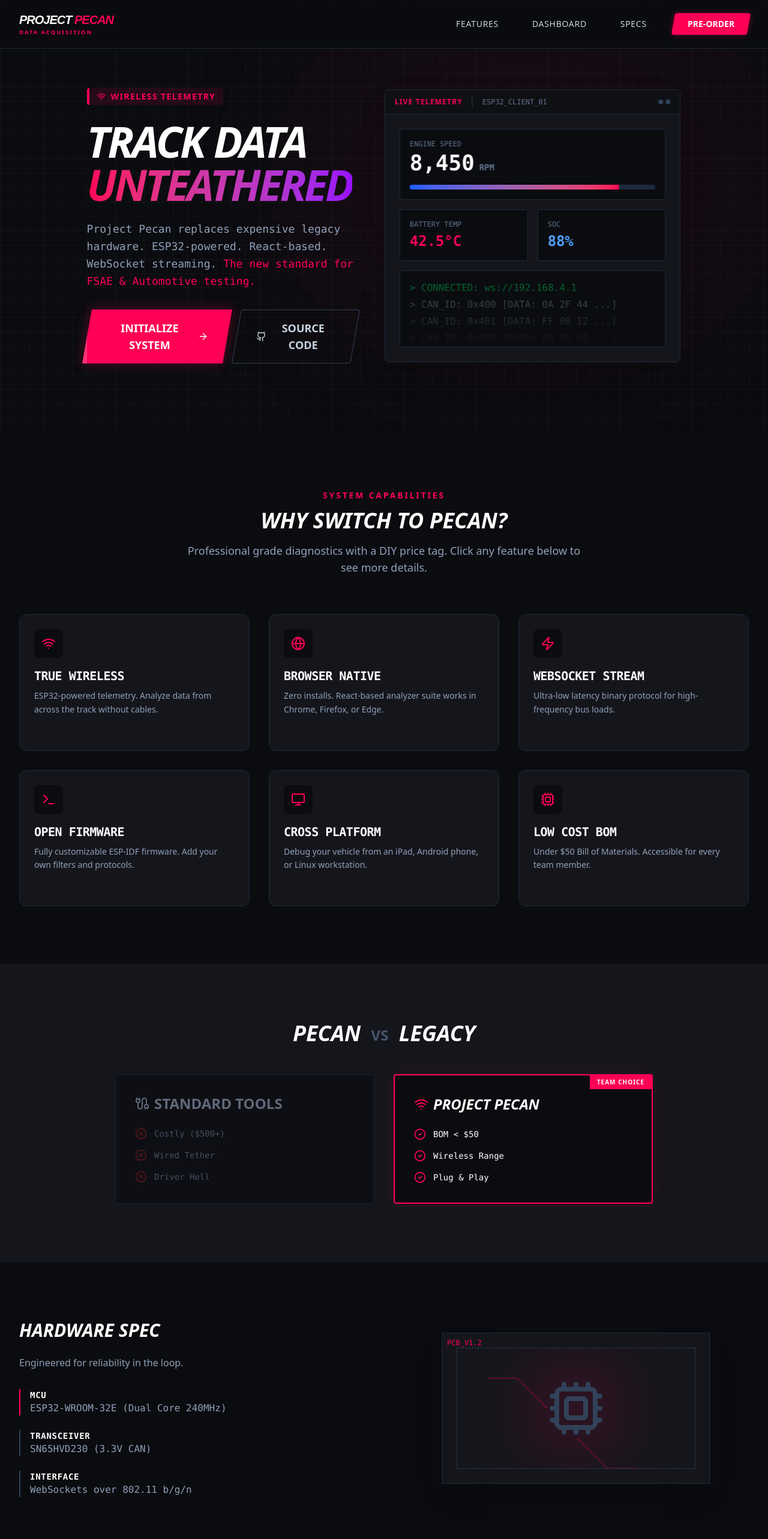
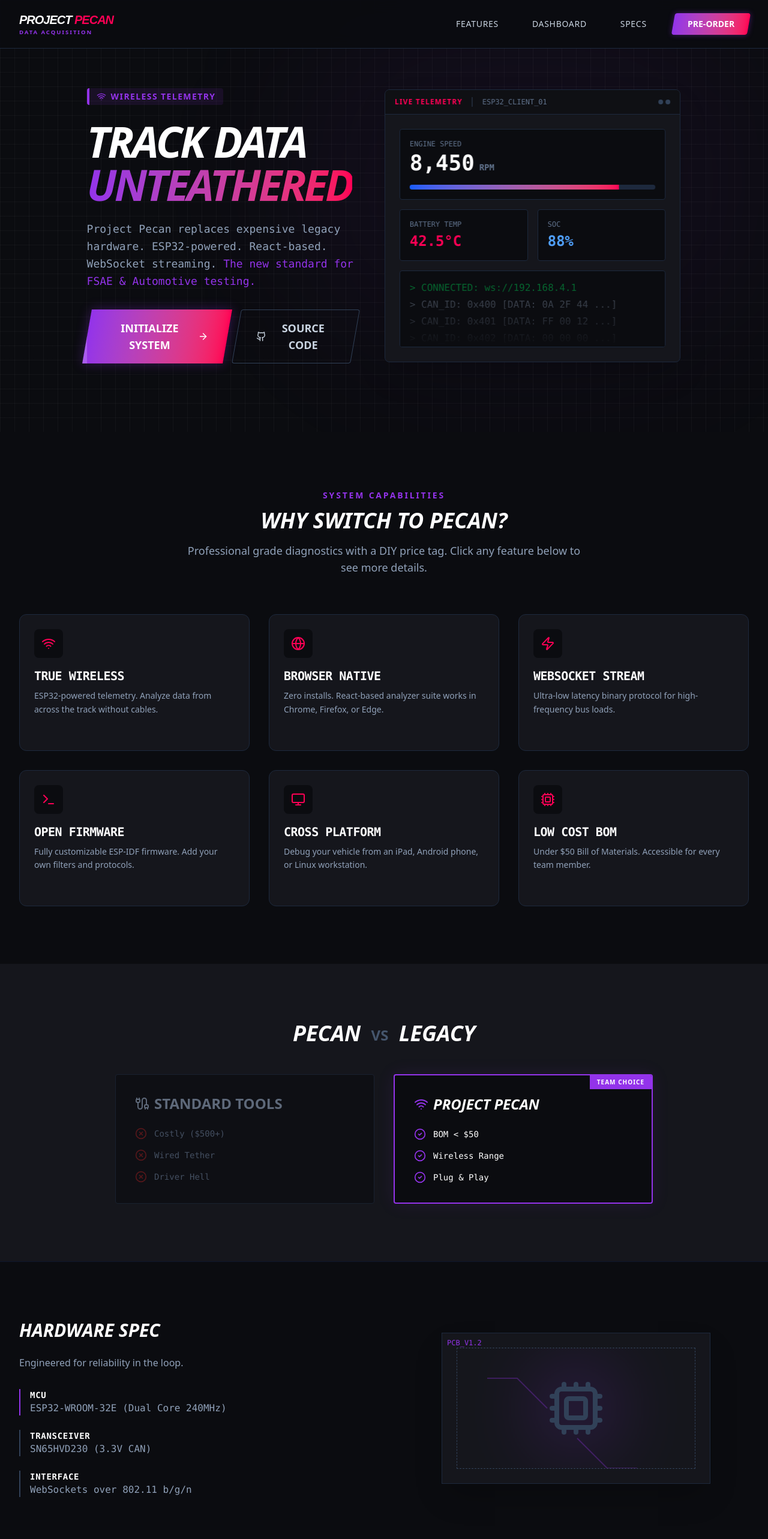
Before and after one commit to Western-Formula-Racing/project-pecan-website, a React (Vite) app: page / in a window 1280 px wide. Shown: the top 2566 px of the page at 60% size. Built offline with nearby package versions, Linux system fonts and the light colour scheme.

Commit message:
Update primary accent color to purple

```diff
--- a/src/App.tsx
+++ b/src/App.tsx
@@ -48,7 +48,7 @@ const Modal = ({ isOpen, onClose, title, content, icon: Icon }: ModalProps) => {
         className="absolute inset-0 bg-black/80 backdrop-blur-sm transition-opacity"
         onClick={onClose}
       ></div>
-      <div className="relative bg-slate-900 border-2 border-[#ff0055] rounded-2xl max-w-2xl w-full shadow-2xl transform transition-all flex flex-col overflow-hidden animate-in fade-in zoom-in duration-200">
+      <div className="relative bg-slate-900 border-2 border-[#9333ea] rounded-2xl max-w-2xl w-full shadow-2xl transform transition-all flex flex-col overflow-hidden animate-in fade-in zoom-in duration-200">
 
         {/* Modal Header */}
         <div className="flex items-center justify-between p-6 border-b border-slate-800 bg-slate-900/50">
@@ -106,17 +106,17 @@ const Navbar = () => {
                 <span className="text-white font-black text-xl tracking-tighter italic uppercase" style={{ fontFamily: 'Arial, sans-serif' }}>
                     PROJECT <span className="text-[#ff0055]">PECAN</span>
                 </span>
-                <span className="text-[#ff0055] text-[0.6rem] tracking-[0.2em] font-bold uppercase">
+                <span className="text-[#9333ea] text-[0.6rem] tracking-[0.2em] font-bold uppercase">
                     Data Acquisition
                 </span>
             </div>
           </div>
           <div className="hidden md:block">
             <div className="ml-10 flex items-baseline space-x-8">
-              <a href="#features" className="text-slate-300 hover:text-[#ff0055] px-3 py-2 rounded-md text-sm font-medium transition-colors uppercase tracking-wider">Features</a>
-              <a href="#demo" className="text-slate-300 hover:text-[#ff0055] px-3 py-2 rounded-md text-sm font-medium transition-colors uppercase tracking-wider">Dashboard</a>
-              <a href="#specs" className="text-slate-300 hover:text-[#ff0055] px-3 py-2 rounded-md text-sm font-medium transition-colors uppercase tracking-wider">Specs</a>
-              <button className="bg-[#ff0055] hover:bg-[#d90049] text-white px-6 py-2 rounded-sm skew-x-[-10deg] text-sm font-bold transition-all shadow-[0_0_10px_rgba(255,0,85,0.4)] hover:shadow-[0_0_20px_rgba(255,0,85,0.6)]">
+              <a href="#features" className="text-slate-300 hover:text-[#9333ea] px-3 py-2 rounded-md text-sm font-medium transition-colors uppercase tracking-wider">Features</a>
+              <a href="#demo" className="text-slate-300 hover:text-[#9333ea] px-3 py-2 rounded-md text-sm font-medium transition-colors uppercase tracking-wider">Dashboard</a>
+              <a href="#specs" className="text-slate-300 hover:text-[#9333ea] px-3 py-2 rounded-md text-sm font-medium transition-colors uppercase tracking-wider">Specs</a>
+              <button className="bg-gradient-to-r from-[#9333ea] to-[#ff0055] hover:from-[#7e22ce] hover:to-[#d90049] text-white px-6 py-2 rounded-sm skew-x-[-10deg] text-sm font-bold transition-all shadow-[0_0_10px_rgba(147,51,234,0.4)] hover:shadow-[0_0_20px_rgba(147,51,234,0.6)]">
                 <span className="block skew-x-[10deg] uppercase">Pre-order</span>
               </button>
             </div>
@@ -134,7 +134,7 @@ const Navbar = () => {
             <a href="#features" className="text-slate-300 hover:text-white block px-3 py-2 rounded-md text-base font-medium">Features</a>
             <a href="#demo" className="text-slate-300 hover:text-white block px-3 py-2 rounded-md text-base font-medium">Live Demo</a>
             <a href="#specs" className="text-slate-300 hover:text-white block px-3 py-2 rounded-md text-base font-medium">Specs</a>
-            <button className="w-full text-left bg-[#ff0055] hover:bg-[#d90049] text-white px-3 py-2 rounded-md text-base font-medium">
+            <button className="w-full text-left bg-[#9333ea] hover:bg-[#7e22ce] text-white px-3 py-2 rounded-md text-base font-medium">
               Pre-order
             </button>
           </div>
@@ -149,32 +149,32 @@ const Hero = () => {
     <div className="relative pt-24 pb-16 sm:pt-32 sm:pb-24 bg-[#0B0C10] overflow-hidden min-h-[90vh] flex items-center">
       <div className="absolute inset-0">
         <div className="absolute inset-0 bg-[linear-gradient(to_right,#80808012_1px,transparent_1px),linear-gradient(to_bottom,#80808012_1px,transparent_1px)] bg-[size:24px_24px]"></div>
-        <div className="absolute top-0 right-0 w-[800px] h-[600px] bg-[#ff0055]/5 blur-[120px] rounded-full pointer-events-none"></div>
+        <div className="absolute top-0 right-0 w-[800px] h-[600px] bg-[#9333ea]/5 blur-[120px] rounded-full pointer-events-none"></div>
       </div>
 
       <div className="relative max-w-7xl mx-auto px-4 sm:px-6 lg:px-8 flex flex-col lg:flex-row items-center">
         <div className="lg:w-1/2 lg:pr-12 text-center lg:text-left mb-12 lg:mb-0">
-          <div className="inline-flex items-center px-3 py-1 rounded-sm bg-[#ff0055]/10 text-[#ff0055] text-sm font-bold mb-6 border-l-4 border-[#ff0055] uppercase tracking-widest">
+          <div className="inline-flex items-center px-3 py-1 rounded-sm bg-[#9333ea]/10 text-[#9333ea] text-sm font-bold mb-6 border-l-4 border-[#9333ea] uppercase tracking-widest">
             <Wifi className="w-4 h-4 mr-2" />
             Wireless Telemetry
           </div>
           <h1 className="text-5xl sm:text-6xl lg:text-7xl font-black text-white tracking-tighter italic mb-6 uppercase leading-none">
             Track Data <br/>
-            <span className="text-transparent bg-clip-text bg-gradient-to-r from-[#ff0055] to-purple-600">Unteathered</span>
+            <span className="text-transparent bg-clip-text bg-gradient-to-r from-[#9333ea] to-[#ff0055]">Unteathered</span>
           </h1>
           <p className="text-lg text-slate-400 mb-8 leading-relaxed max-w-lg mx-auto lg:mx-0 font-mono">
             Project Pecan replaces expensive legacy hardware.
             ESP32-powered. React-based. WebSocket streaming.
-            <span className="text-[#ff0055]"> The new standard for FSAE & Automotive testing.</span>
+            <span className="text-[#9333ea]"> The new standard for FSAE & Automotive testing.</span>
           </p>
           <div className="flex flex-col sm:flex-row justify-center lg:justify-start space-y-4 sm:space-y-0 sm:space-x-4">
-            <button className="group relative px-8 py-4 bg-[#ff0055] hover:bg-[#d90049] text-white text-lg font-bold shadow-[0_0_20px_rgba(255,0,85,0.3)] transition-all overflow-hidden skew-x-[-10deg]">
+            <button className="group relative px-8 py-4 bg-gradient-to-r from-[#9333ea] to-[#ff0055] hover:from-[#7e22ce] hover:to-[#d90049] text-white text-lg font-bold shadow-[0_0_20px_rgba(147,51,234,0.3)] transition-all overflow-hidden skew-x-[-10deg]">
               <div className="absolute inset-0 w-full h-full bg-white/20 -translate-x-full group-hover:translate-x-0 transition-transform duration-300 ease-out skew-x-[10deg]"></div>
               <span className="flex items-center justify-center skew-x-[10deg] uppercase">
                 Initialize System <ArrowRight className="ml-2 h-5 w-5" />
               </span>
             </button>
-            <button className="px-8 py-4 bg-transparent hover:bg-slate-800/50 text-slate-300 rounded-sm font-bold text-lg border border-slate-700 hover:border-[#ff0055] transition-all flex items-center justify-center skew-x-[-10deg]">
+            <button className="px-8 py-4 bg-transparent hover:bg-slate-800/50 text-slate-300 rounded-sm font-bold text-lg border border-slate-700 hover:border-[#9333ea] transition-all flex items-center justify-center skew-x-[-10deg]">
               <span className="flex items-center justify-center skew-x-[10deg] uppercase">
                 <Github className="mr-2 h-5 w-5" /> Source Code
               </span>
@@ -312,7 +312,7 @@ const Features = () => {
     <div id="features" className="py-24 bg-[#0B0C10]">
       <div className="max-w-7xl mx-auto px-4 sm:px-6 lg:px-8">
         <div className="text-center mb-16">
-          <h2 className="text-sm text-[#ff0055] font-bold tracking-[0.2em] uppercase mb-3">System Capabilities</h2>
+          <h2 className="text-sm text-[#9333ea] font-bold tracking-[0.2em] uppercase mb-3">System Capabilities</h2>
           <p className="mt-2 text-3xl md:text-4xl font-black uppercase italic text-white">
             Why Switch to Pecan?
           </p>
@@ -379,25 +379,25 @@ const Comparison = () => {
           </div>
 
           {/* Pecan */}
-          <div className="bg-[#0B0C10] rounded-sm p-8 border-2 border-[#ff0055] shadow-[0_0_30px_rgba(255,0,85,0.1)] relative overflow-hidden">
-            <div className="absolute top-0 right-0 bg-[#ff0055] text-white text-[10px] font-bold px-3 py-1 uppercase tracking-widest">
+          <div className="bg-[#0B0C10] rounded-sm p-8 border-2 border-[#9333ea] shadow-[0_0_30px_rgba(147,51,234,0.1)] relative overflow-hidden">
+            <div className="absolute top-0 right-0 bg-[#9333ea] text-white text-[10px] font-bold px-3 py-1 uppercase tracking-widest">
               Team Choice
             </div>
             <h3 className="text-2xl font-bold text-white mb-6 flex items-center uppercase italic">
-              <Wifi className="w-6 h-6 mr-2 text-[#ff0055]" />
+              <Wifi className="w-6 h-6 mr-2 text-[#9333ea]" />
               Project Pecan
             </h3>
             <ul className="space-y-4 font-mono text-sm">
               <li className="flex items-center text-white">
-                <CheckCircle2 className="w-5 h-5 text-[#ff0055] mr-3" />
+                <CheckCircle2 className="w-5 h-5 text-[#9333ea] mr-3" />
                 BOM &lt; $50
               </li>
               <li className="flex items-center text-white">
-                <CheckCircle2 className="w-5 h-5 text-[#ff0055] mr-3" />
+                <CheckCircle2 className="w-5 h-5 text-[#9333ea] mr-3" />
                 Wireless Range
               </li>
               <li className="flex items-center text-white">
-                <CheckCircle2 className="w-5 h-5 text-[#ff0055] mr-3" />
+                <CheckCircle2 className="w-5 h-5 text-[#9333ea] mr-3" />
                 Plug & Play
               </li>
             </ul>
@@ -420,15 +420,15 @@ const TechnicalSpecs = () => {
             </p>
 
             <div className="space-y-6 font-mono">
-              <div className="border-l-2 border-[#ff0055] pl-4">
+              <div className="border-l-2 border-[#9333ea] pl-4">
                 <h4 className="text-white font-bold text-sm uppercase tracking-wider">MCU</h4>
                 <p className="text-slate-400">ESP32-WROOM-32E (Dual Core 240MHz)</p>
               </div>
-              <div className="border-l-2 border-slate-700 pl-4 hover:border-[#ff0055] transition-colors">
+              <div className="border-l-2 border-slate-700 pl-4 hover:border-[#9333ea] transition-colors">
                 <h4 className="text-white font-bold text-sm uppercase tracking-wider">Transceiver</h4>
                 <p className="text-slate-400">SN65HVD230 (3.3V CAN)</p>
               </div>
-              <div className="border-l-2 border-slate-700 pl-4 hover:border-[#ff0055] transition-colors">
+              <div className="border-l-2 border-slate-700 pl-4 hover:border-[#9333ea] transition-colors">
                 <h4 className="text-white font-bold text-sm uppercase tracking-wider">Interface</h4>
                 <p className="text-slate-400">WebSockets over 802.11 b/g/n</p>
               </div>
@@ -436,16 +436,16 @@ const TechnicalSpecs = () => {
           </div>
           <div className="relative flex justify-center">
              <div className="w-full max-w-md aspect-video bg-[#15161c] border border-slate-800 relative p-6 shadow-2xl">
-                 <div className="absolute top-2 left-2 text-[#ff0055] text-xs font-mono">PCB_V1.2</div>
+                 <div className="absolute top-2 left-2 text-[#9333ea] text-xs font-mono">PCB_V1.2</div>
                  {/* Stylized PCB Art */}
                  <div className="w-full h-full border border-dashed border-slate-700 flex items-center justify-center relative overflow-hidden">
-                     <div className="absolute top-1/2 left-1/2 -translate-x-1/2 -translate-y-1/2 w-32 h-32 bg-[#ff0055] blur-[60px] opacity-20"></div>
+                     <div className="absolute top-1/2 left-1/2 -translate-x-1/2 -translate-y-1/2 w-32 h-32 bg-[#9333ea] blur-[60px] opacity-20"></div>
                      <Cpu className="w-24 h-24 text-slate-700 relative z-10" />
 
                      {/* Traces */}
                      <svg className="absolute inset-0 w-full h-full pointer-events-none opacity-30" xmlns="http://www.w3.org/2000/svg">
-                        <path d="M 50 50 L 100 50 L 150 100" stroke="#ff0055" strokeWidth="2" fill="none" />
-                        <path d="M 300 200 L 250 200 L 200 150" stroke="#ff0055" strokeWidth="2" fill="none" />
+                        <path d="M 50 50 L 100 50 L 150 100" stroke="#9333ea" strokeWidth="2" fill="none" />
+                        <path d="M 300 200 L 250 200 L 200 150" stroke="#9333ea" strokeWidth="2" fill="none" />
                      </svg>
                  </div>
              </div>
@@ -463,7 +463,7 @@ const Footer = () => {
         <div className="grid grid-cols-1 md:grid-cols-4 gap-8 mb-12">
           <div className="col-span-1 md:col-span-1">
             <div className="flex items-center space-x-2 mb-4">
-              <span className="text-white font-black text-lg italic">PROJECT <span className="text-[#ff0055]">PECAN</span></span>
+              <span className="text-white font-black text-lg italic">PROJECT <span className="text-[#9333ea]">PECAN</span></span>
             </div>
             <p className="text-slate-500 text-xs uppercase tracking-wide">
               Western Formula Racing <br/> Data Acquisition Division
@@ -473,8 +473,8 @@ const Footer = () => {
           <div>
             <h4 className="text-white font-bold mb-4 uppercase text-xs tracking-widest">Product</h4>
             <ul className="space-y-2 text-sm text-slate-400 font-mono">
-              <li><a href="#" className="hover:text-[#ff0055]">Hardware</a></li>
-              <li><a href="#" className="hover:text-[#ff0055]">Web App</a></li>
+              <li><a href="#" className="hover:text-[#9333ea]">Hardware</a></li>
+              <li><a href="#" className="hover:text-[#9333ea]">Web App</a></li>
             </ul>
           </div>
         </div>
@@ -488,7 +488,7 @@ const Footer = () => {
 
 const App = () => {
   return (
-    <div className="bg-[#0B0C10] min-h-screen text-slate-200 font-sans selection:bg-[#ff0055] selection:text-white">
+    <div className="bg-[#0B0C10] min-h-screen text-slate-200 font-sans selection:bg-[#9333ea] selection:text-white">
       <Navbar />
       <Hero />
       <Features />
```
